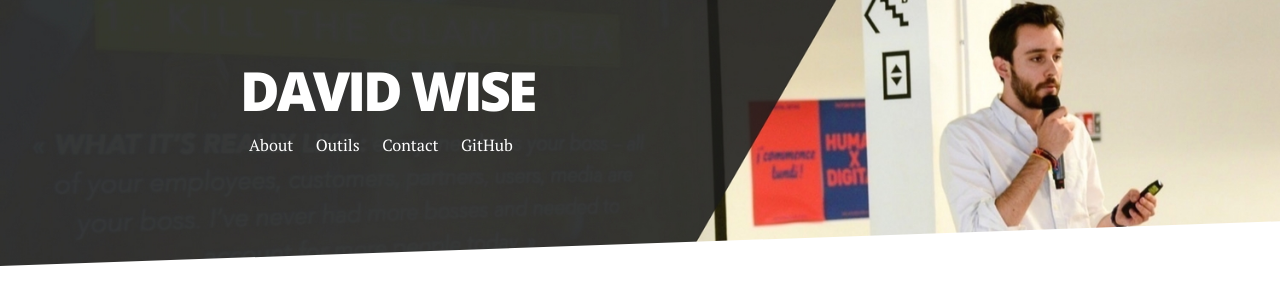
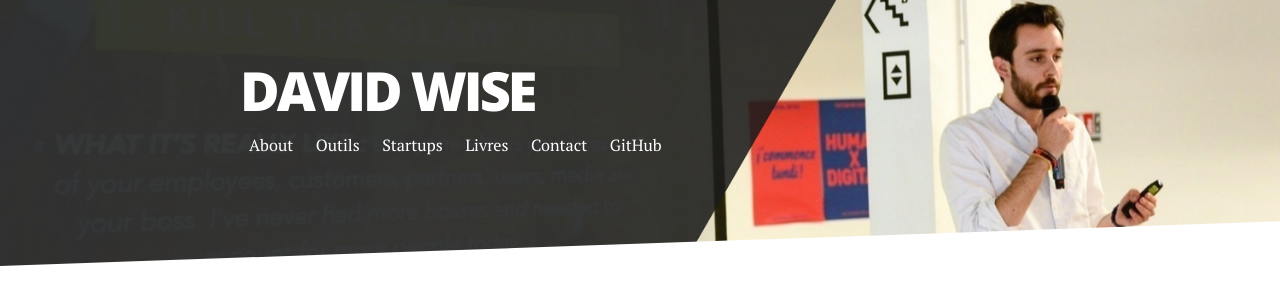
Before and after one commit to dawise/dawise.github.io, a Jekyll site: the page built from index.html, in a window 1280 px wide. Shown: the top 307 px of the page. Built offline with Jekyll 4.4.1, drawn with Linux system fonts in a browser that asks for light colours; nearby versions of some CDN libraries; the list of posts is cut into pages by our own code.

Commit message:
new pages

```diff
--- a/_config.yml
+++ b/_config.yml
@@ -16,6 +16,10 @@ navigation:
    url: /about
  - title: Outils
    url: /outils
+ - title: Startups
+   url: /startups
+ - title: Livres
+   url: /livres
  - title: Contact
    url: /contact
 
```
